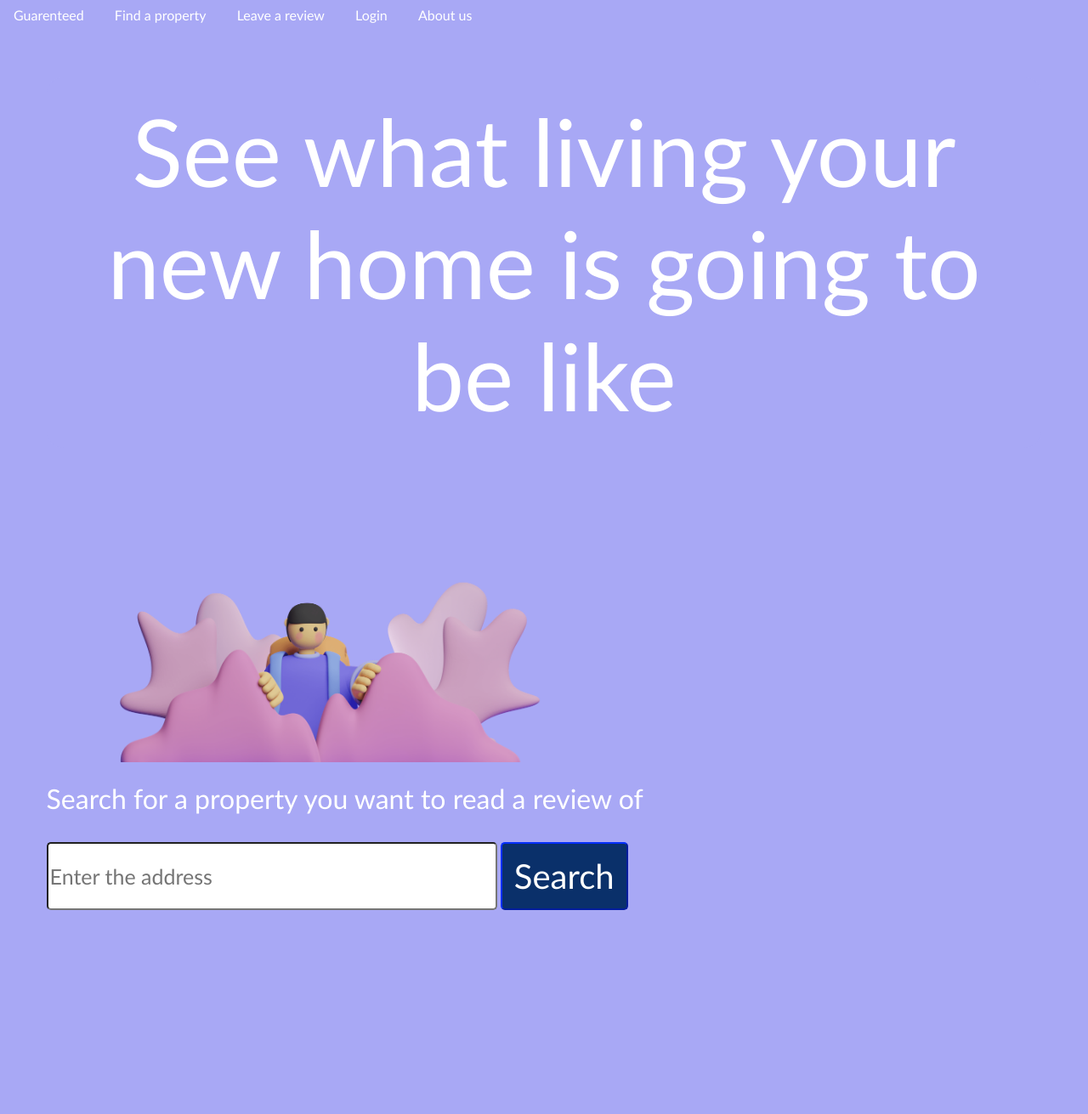
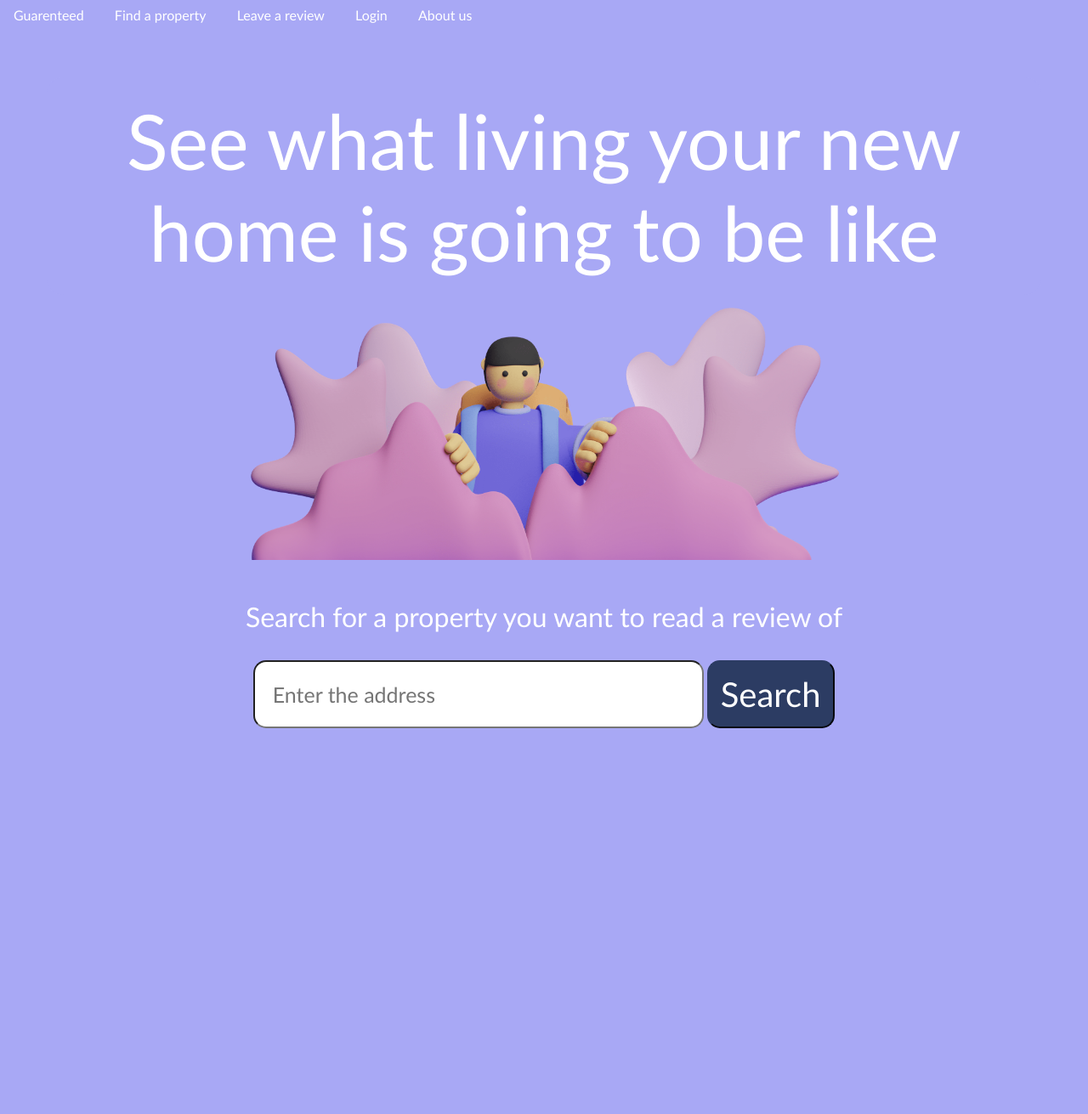
Before and after one commit to ozkilim/gauRENTeedV2, a Django app: page /beta/ in a window 1280 px wide. Shown: the whole page at 85% size. After the commit the page ends 857 px from the top, so only its background shows below. Run offline with Django 3.2, Linux system fonts and the light colour scheme; some libraries are stand-ins or nearby versions.

Commit message:
landingCSS2

```diff
--- a/beta/static/css/landing.css
+++ b/beta/static/css/landing.css
@@ -1,5 +1,8 @@
 .u83_img {
-  width: 680px;
+  display: block;
+  margin-left: auto;
+  margin-right: auto;
+  width: 700px;
 }
 
 .card {
@@ -10,7 +13,7 @@
   color: black;
 }
 .ui-autocomplete-input {
-  border-radius: 5px;
+  border-radius: 15px;
   background-color: white;
   width: 530px;
   height: 80px;
@@ -29,12 +32,12 @@
   box-shadow: 2px 0 10px -2px #888;
 }
 .landingButton {
-  border-color: #052df1;
-  border-radius: 5px;
+  border-color: #2c3c63;
+  border-radius: 15px;
   height: 80px;
   width: 150px;
   font-size: 40px;
-  background-color: #0a306a;
+  background-color: #2c3c63;
   vertical-align: middle;
   color: #ffffff;
 }
@@ -50,7 +53,7 @@
 
 .landingTitle {
   font-weight: bolder;
-  font-size: 110px;
+  font-size: 90px;
   color: white;
   background-color: #a8a8f5;
   padding: 20px;
@@ -59,4 +62,11 @@
 }
 .subheader {
   color: white;
+  text-align: center;
 }
+.enterFormDiv {
+  display: block;
+  margin-left: auto;
+  margin-right: auto;
+  width: 685px;
+}
--- a/templates/landing.html
+++ b/templates/landing.html
@@ -12,18 +12,19 @@
 <div class="row" >
   <div class="col-12">
         <h1 class ="landingTitle">See what living your new home is going to be like</h1>
-    <img class="u83_img" src={% static "images/landing/Saly-17.png" %} />
+    <img class="u83_img" src={% static "images/landing/Saly.png" %} />
 
     <br>
     <br>
     <h2 class = "subheader">Search for a property you want to read a review of</h2>
 <br>
             <!-- <h4 class="card-title">Find it!</h4> -->
+            <div class=enterFormDiv>
             <form action={% url 'landing' %} method="post" id="rearchForm">{% csrf_token %}
-              <input type="text" placeholder="Enter the address" id='property' name='property'>
+              <input type="text" placeholder="   Enter the address" id='property' name='property'>
               <button type="submit" class="landingButton" form="rearchForm" value="Submit">Search</button>
             </form>
-
+          </div>
       </div>
 
     </div>
```
Also changed, not shown: beta/static/images/landing/Saly-17.png (deleted), beta/static/images/landing/Saly.png (added).
